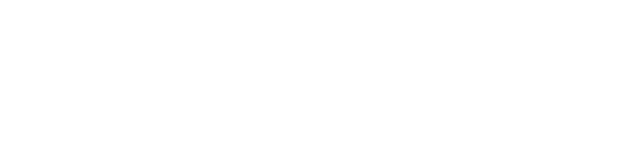
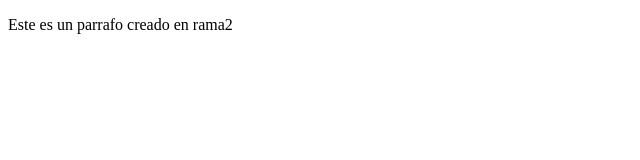
Before and after one commit to Ramobe01/pruebita, a plain HTML site: page index.html in a window 1280 px wide. Shown: the whole page, without its empty margins (0-640 px from the left). Drawn offline with Linux system fonts and the light colour scheme.

Commit message:
commit con parrafo

```diff
--- a/index.html
+++ b/index.html
@@ -4,10 +4,8 @@
         <meta charset="utf-8">
     </head>
     <body>
+        <p>Este es un parrafo creado en rama2</p>
         <script src="practica.js"></script>
     </body>
 </html>
 <!-- Primera página de Rama2-->
-
-
-<!-- Segunda página de Rama2 -->
```
